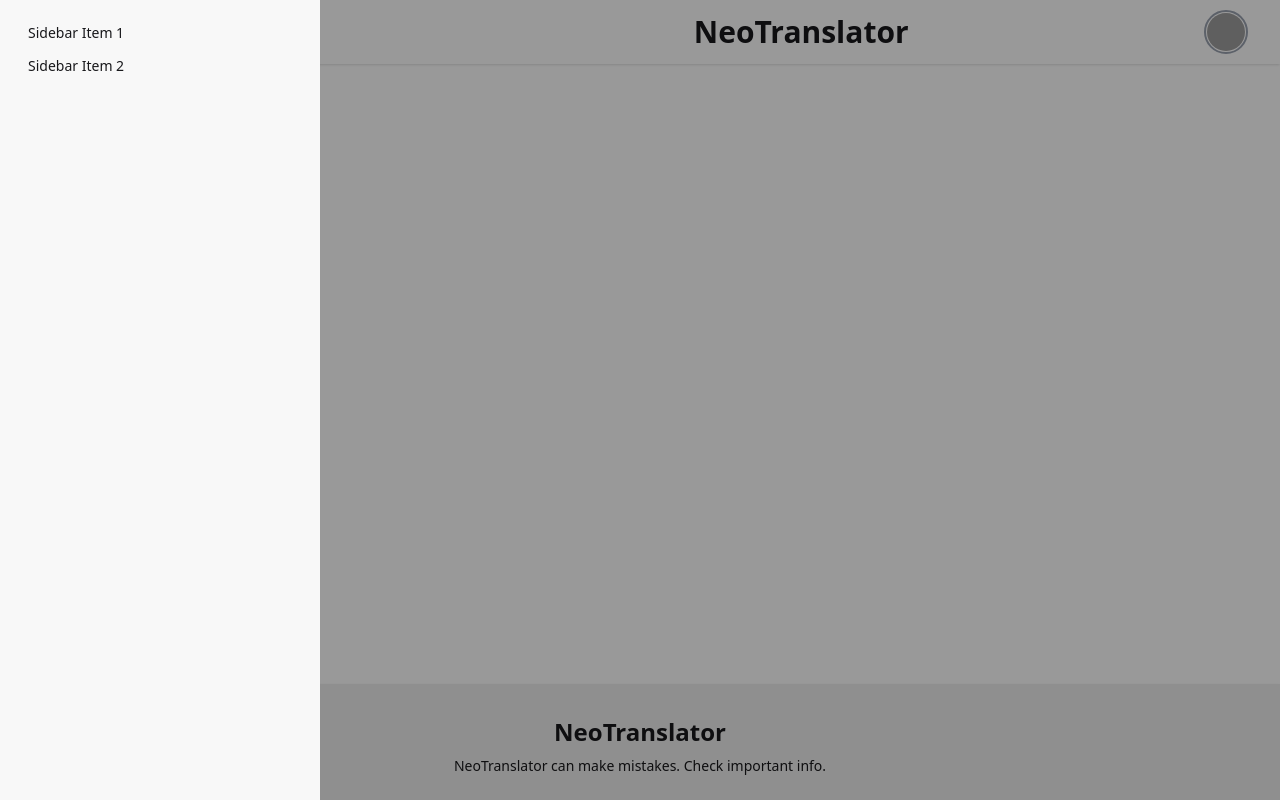
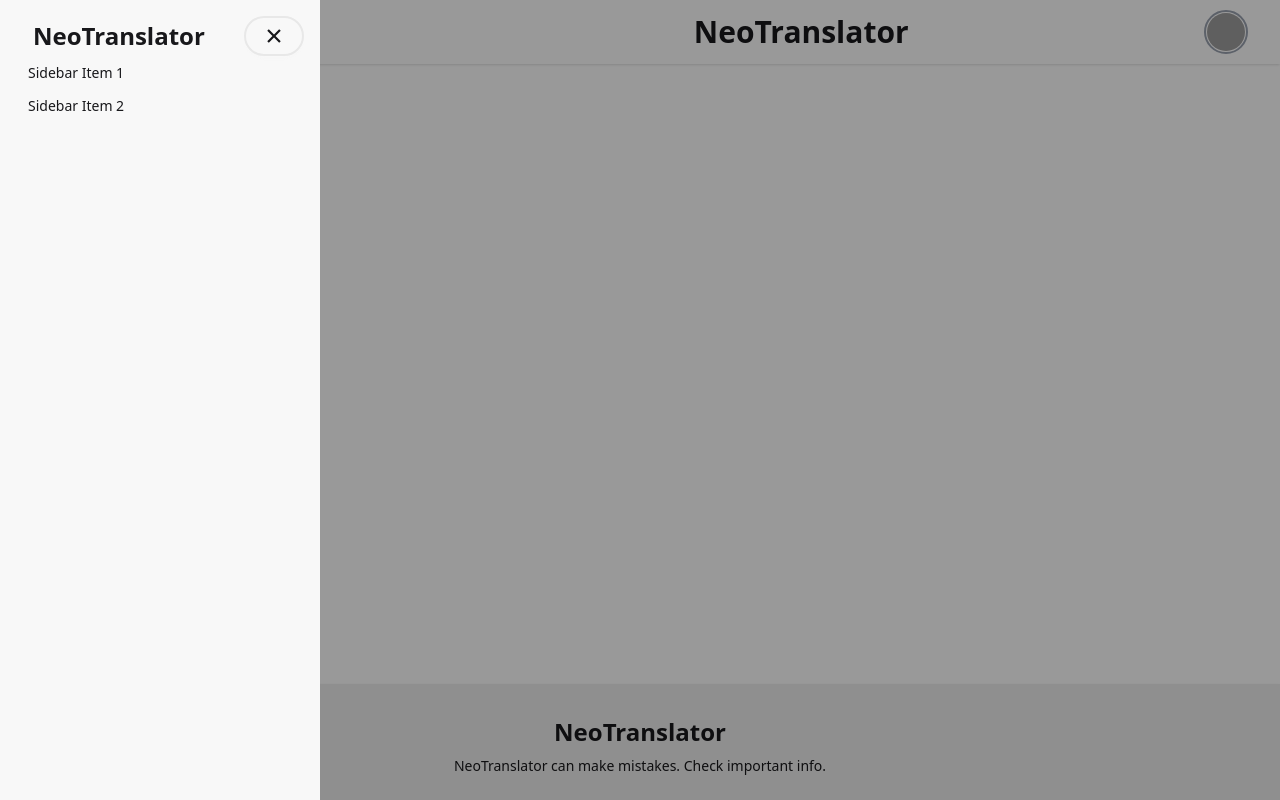
Before and after one commit to md-abu-naim/NeoTranslator-Client, a React (Vite) app: page / in a window 1280 px wide. Both pictures are taken after a click on the button 52 px from the left and 32 px from the top of the page. Built offline with nearby package versions, Linux system fonts and the light colour scheme; grey boxes are pictures that could not be loaded.

Commit message:
sidebar close and logo

```diff
--- a/package.json
+++ b/package.json
@@ -13,6 +13,7 @@
     "@tailwindcss/vite": "^4.0.15",
     "react": "^19.0.0",
     "react-dom": "^19.0.0",
+    "react-icons": "^5.5.0",
     "react-router-dom": "^7.4.0",
     "tailwindcss": "^4.0.15"
   },
--- a/src/Components/Sidebar.jsx
+++ b/src/Components/Sidebar.jsx
@@ -1,3 +1,5 @@
+import { IoCloseSharp } from "react-icons/io5";
+import { Link } from "react-router-dom";
 
 const Sidebar = () => {
     return (
@@ -13,6 +15,10 @@ const Sidebar = () => {
                 <label htmlFor="my-drawer" aria-label="close sidebar" className="drawer-overlay"></label>
                 <ul className="menu bg-base-200 text-base-content min-h-full w-80 p-4">
                     {/* Sidebar content here */}
+                    <div className="flex items-center justify-between">
+                        <Link to='/' className="btn btn-ghost text-2xl font-extrabold">NeoTranslator</Link>
+                        <label htmlFor="my-drawer" aria-label="close sidebar" className="drawer-overlay font-extrabold text-2xl border-2 rounded-full btn"><IoCloseSharp /></label>
+                    </div>
                     <li><a>Sidebar Item 1</a></li>
                     <li><a>Sidebar Item 2</a></li>
                 </ul>
```
Also changed, not shown: 1 other file (tests, documents, lock files or other folders).
